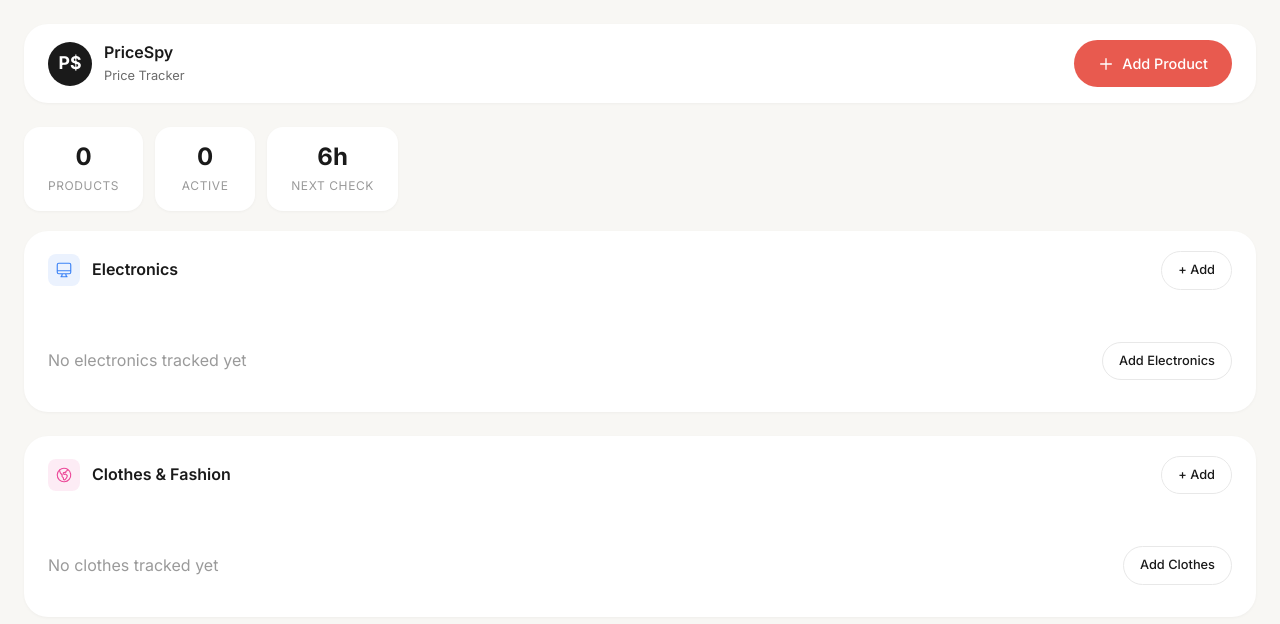
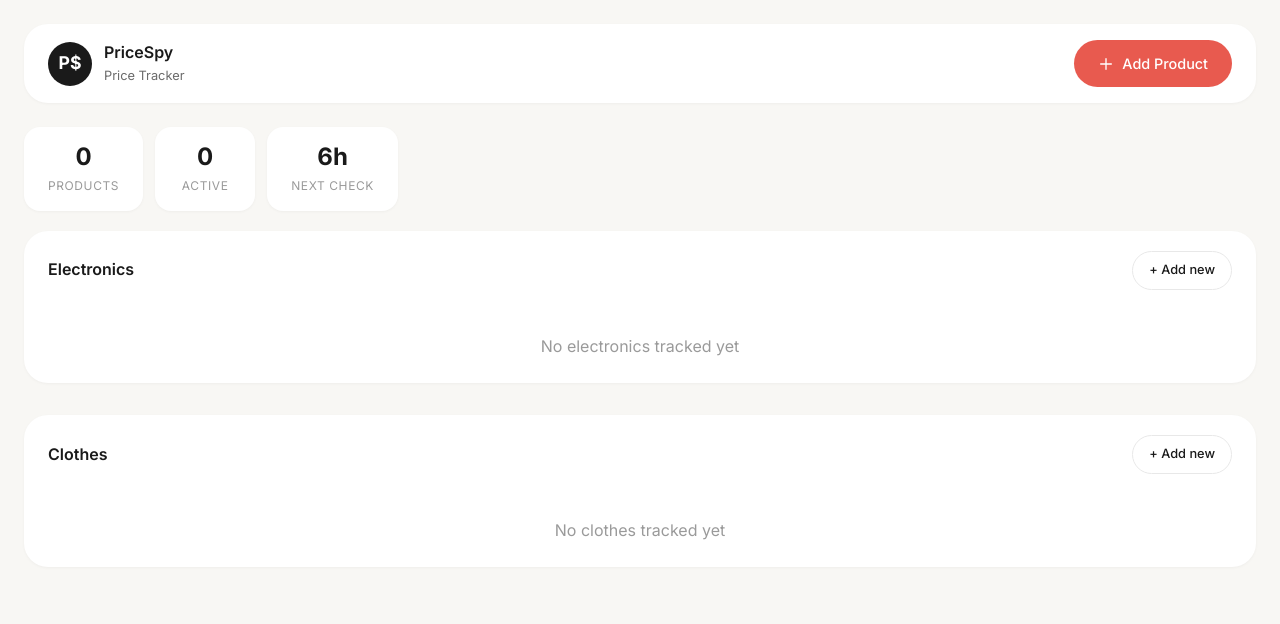
Before and after one commit to accadaniel/PriceSpy, a FastAPI app: template app/templates/index.html in a window 1280 px wide. Shown: the top 624 px of the page. Run offline with FastAPI, Linux system fonts and the light colour scheme; the template is opened without the code that fills it, so the values that code supplies are empty.

Commit message:
Simplify section headers, add spacing between sections
- Remove icons from section headers
- Simple "Electronics" and "Clothes" titles
- "Add new" button in each section header
- More spacing between the two sections
- Simpler empty state messages

Co-Authored-By: Claude Opus 4.5 <noreply@anthropic.com>

```diff
--- a/app/templates/index.html
+++ b/app/templates/index.html
@@ -22,15 +22,8 @@
 <!-- Electronics Section -->
 <div class="card section-card">
     <div class="card-header">
-        <h2 class="card-title">
-            <span class="section-icon electronics">
-                <svg xmlns="http://www.w3.org/2000/svg" fill="none" viewBox="0 0 24 24" stroke="currentColor" stroke-width="1.5">
-                    <path stroke-linecap="round" stroke-linejoin="round" d="M9.75 17L9 20l-1 1h8l-1-1-.75-3M3 13h18M5 17h14a2 2 0 002-2V5a2 2 0 00-2-2H5a2 2 0 00-2 2v10a2 2 0 002 2z" />
-                </svg>
-            </span>
-            Electronics
-        </h2>
-        <a href="/add?category=electronics" class="btn btn-outline btn-sm">+ Add</a>
+        <h2 class="card-title">Electronics</h2>
+        <a href="/add?category=electronics" class="btn btn-outline btn-sm">+ Add new</a>
     </div>
 
     {% set electronics = products|selectattr('category', 'equalto', 'electronics')|list + products|rejectattr('category')|list %}
@@ -91,26 +84,16 @@
     </div>
     {% else %}
     <div class="card-body">
-        <div class="empty-state-inline">
-            <span class="text-muted">No electronics tracked yet</span>
-            <a href="/add?category=electronics" class="btn btn-outline btn-sm">Add Electronics</a>
-        </div>
+        <p class="text-muted" style="text-align: center;">No electronics tracked yet</p>
     </div>
     {% endif %}
 </div>
 
 <!-- Clothes Section -->
-<div class="card section-card">
+<div class="card section-card" style="margin-top: 32px;">
     <div class="card-header">
-        <h2 class="card-title">
-            <span class="section-icon clothes">
-                <svg xmlns="http://www.w3.org/2000/svg" fill="none" viewBox="0 0 24 24" stroke="currentColor" stroke-width="1.5">
-                    <path stroke-linecap="round" stroke-linejoin="round" d="M6.115 5.19l.319 1.913A6 6 0 008.11 10.36L9.75 12l-.387.775c-.217.433-.132.956.21 1.298l1.348 1.348c.21.21.329.497.329.795v1.089c0 .426.24.815.622 1.006l.153.076c.433.217.956.132 1.298-.21l.723-.723a8.7 8.7 0 002.288-4.042 1.087 1.087 0 00-.358-1.099l-1.33-1.108c-.251-.21-.582-.299-.905-.245l-1.17.195a1.125 1.125 0 01-.98-.314l-.295-.295a1.125 1.125 0 010-1.591l.13-.132a1.125 1.125 0 011.3-.21l.603.302a.809.809 0 001.086-1.086L14.25 7.5l1.256-.837a4.5 4.5 0 001.528-1.732l.146-.292M6.115 5.19A9 9 0 1017.18 4.64M6.115 5.19A8.965 8.965 0 0112 3c1.929 0 3.716.607 5.18 1.64" />
-                </svg>
-            </span>
-            Clothes & Fashion
-        </h2>
-        <a href="/add?category=clothes" class="btn btn-outline btn-sm">+ Add</a>
+        <h2 class="card-title">Clothes</h2>
+        <a href="/add?category=clothes" class="btn btn-outline btn-sm">+ Add new</a>
     </div>
 
     {% set clothes = products|selectattr('category', 'equalto', 'clothes')|list %}
@@ -171,10 +154,7 @@
     </div>
     {% else %}
     <div class="card-body">
-        <div class="empty-state-inline">
-            <span class="text-muted">No clothes tracked yet</span>
-            <a href="/add?category=clothes" class="btn btn-outline btn-sm">Add Clothes</a>
-        </div>
+        <p class="text-muted" style="text-align: center;">No clothes tracked yet</p>
     </div>
     {% endif %}
 </div>
```
Also changed, not shown: app/templates/add_product.html (+1 -17 lines).
